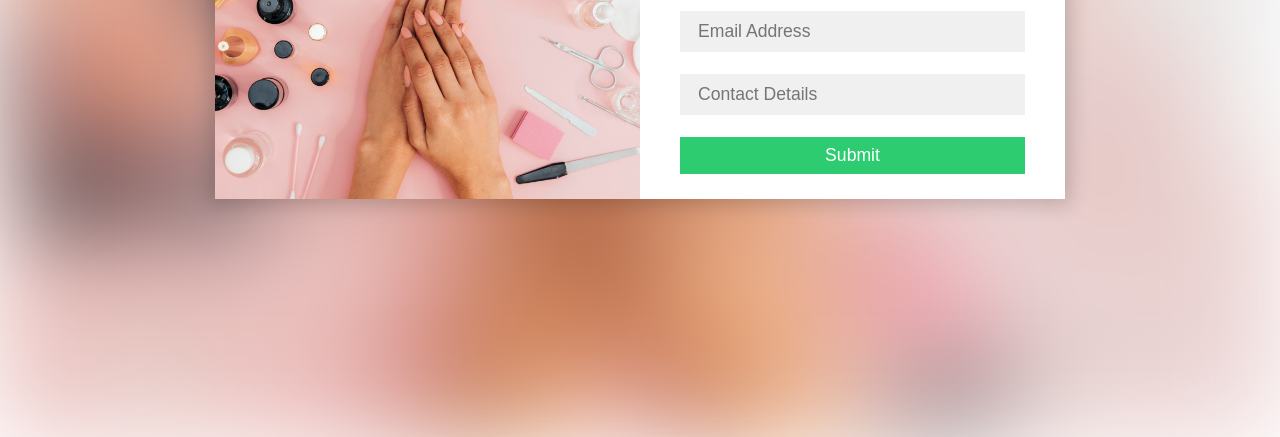
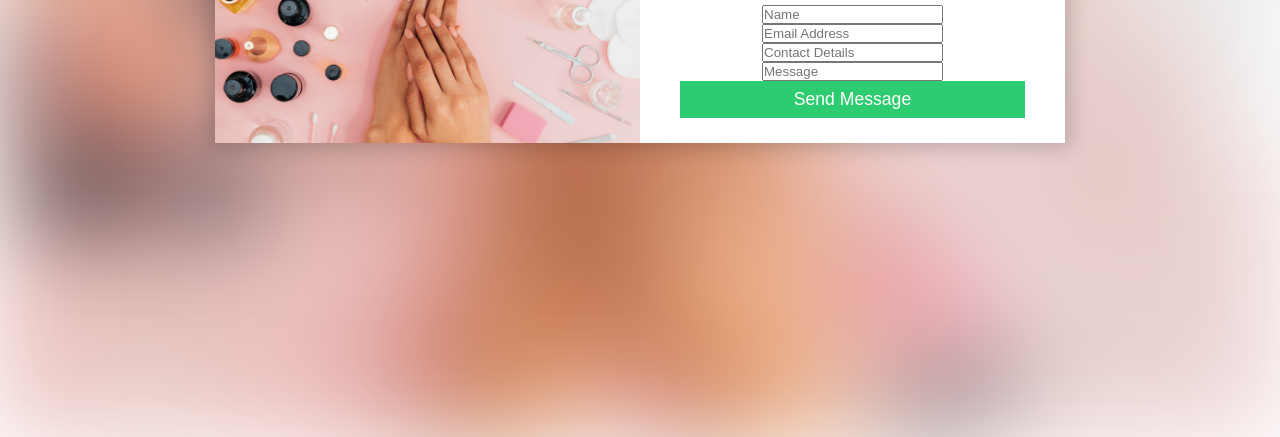
Before and after one commit to EdwinaThaba/bootcamp2023, a plain HTML site: page contact_us.html in a window 1280 px wide. Shown: the part 363-800 px from the top of the page. Drawn offline with Linux system fonts and the light colour scheme.

Commit message:
Update contact_us.html

```diff
--- a/contact_us.html
+++ b/contact_us.html
@@ -9,11 +9,15 @@
 		<div class="contact-box">
 			<div class="left"></div>
 			<div class="right">
+				<td align="right" style="padding-right: 20vh; padding-top: 30px;"></td>
 				<h2>Contact Us</h2>
-				<input type="text" class="field" placeholder="Name and Surname">
-				<input type="text" class="field" placeholder="Email Address">
-				<input type="text" class="field" placeholder="Contact Details">
-				<button class="btn">Submit</button>
+				<form action="https://formspree.io/f/mbjeolvo" method="POST">
+				<input type="text" name="Name" placeholder="Name"autocomplete="off" require>
+				<input type="text" name="Email" placeholder="Email Address"autocomplete="off" required>
+				<input type="text" name="contact" placeholder="Contact Details"autocomplete="off" required>
+				<input type="text" name="message" placeholder="Message" autocomplete="off" required>
+				<button class="btn">Send Message</button>
+			</form>
 			</div>
 		</div>
 	</div>
```
